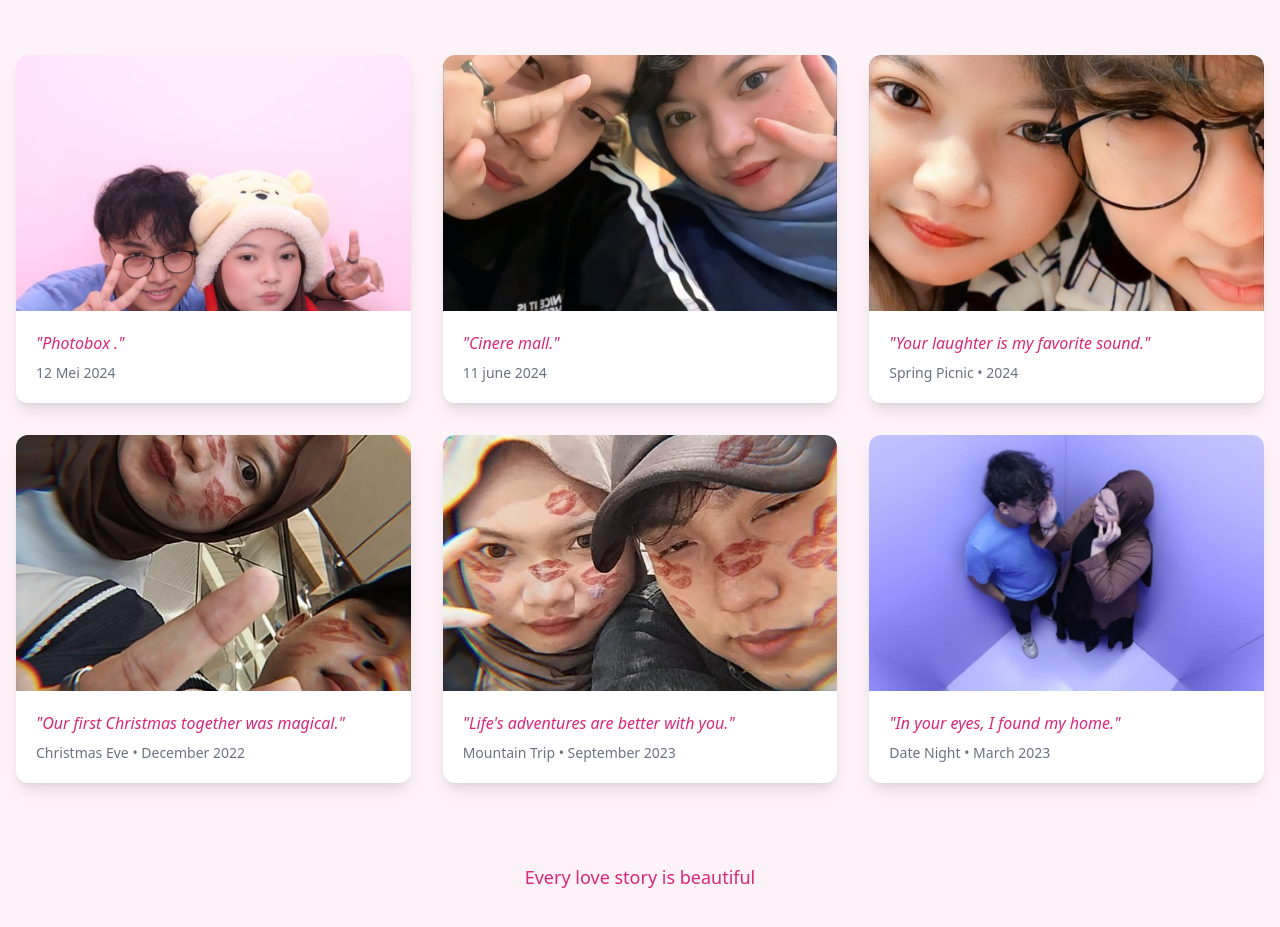
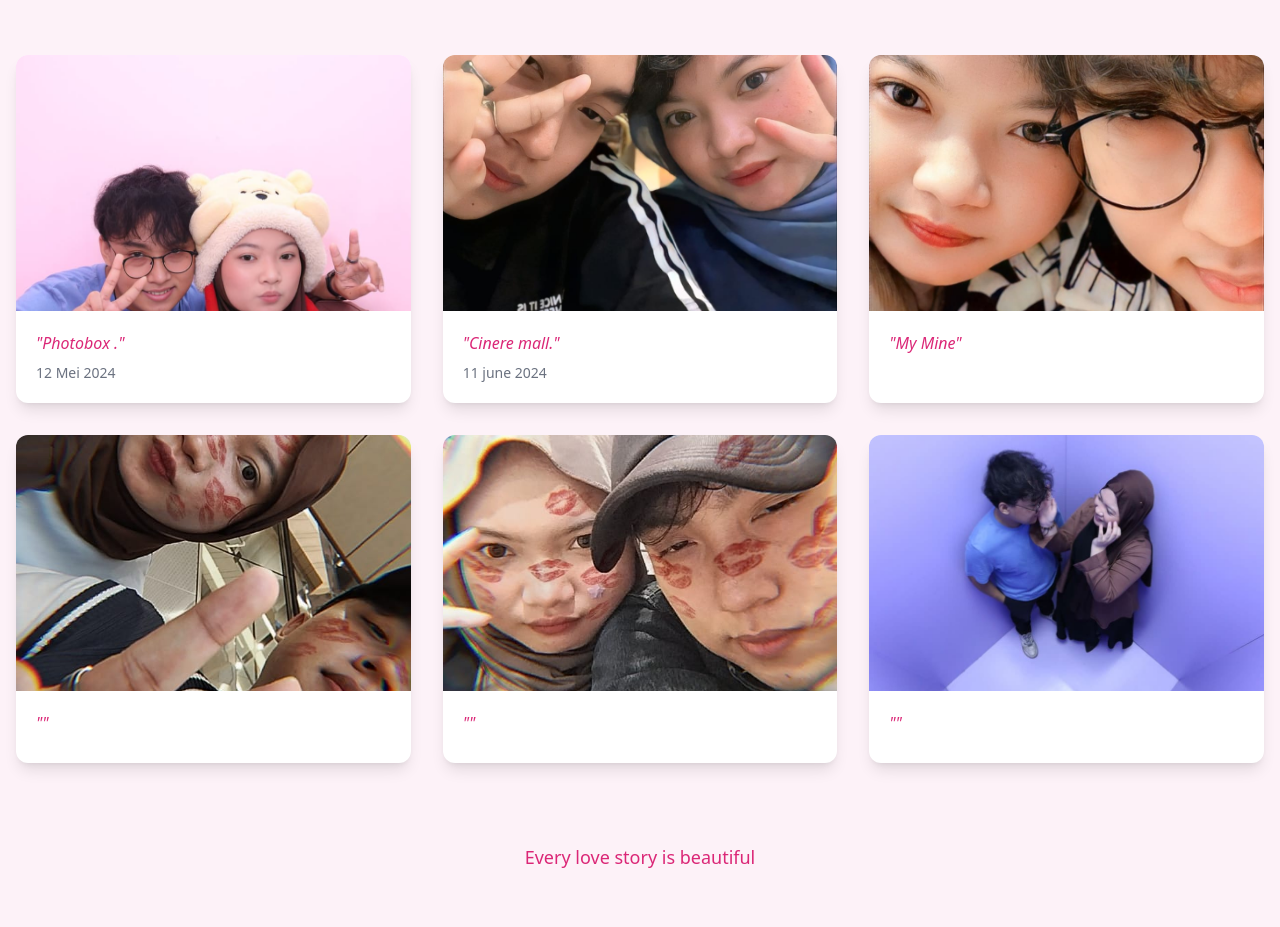
Before and after one commit to esarizky029-pixel/my_mine, a plain HTML site: page index.html in a window 1280 px wide. Shown: the part 161-1088 px from the top of the page. Drawn offline with nearby package versions, Linux system fonts and the light colour scheme.

Commit message:
Update index.html

```diff
--- a/index.html
+++ b/index.html
@@ -82,8 +82,8 @@
                         onerror="this.onerror=null;this.src='images/p2.jpg?text=Loading+Error'">
                 </div>
                 <div class="p-5">
-                    <p class="text-pink-600 italic">"Your laughter is my favorite sound."</p>
-                    <p class="text-gray-500 mt-2 text-sm">Spring Picnic •  2024</p>
+                    <p class="text-pink-600 italic">"My Mine"</p>
+                    <p class="text-gray-500 mt-2 text-sm"></p>
                 </div>
             </div>
 
@@ -97,8 +97,8 @@
                         onerror="this.onerror=null;this.src='images/p5.jpg?text=Loading+Error'">
                 </div>
                 <div class="p-5">
-                    <p class="text-pink-600 italic">"Our first Christmas together was magical."</p>
-                    <p class="text-gray-500 mt-2 text-sm">Christmas Eve • December 2022</p>
+                    <p class="text-pink-600 italic">""</p>
+                    <p class="text-gray-500 mt-2 text-sm"></p>
                 </div>
             </div>
 
@@ -112,8 +112,8 @@
                         onerror="this.onerror=null;this.src='images/p6.jpg?text=Loading+Error'">
                 </div>
                 <div class="p-5">
-                    <p class="text-pink-600 italic">"Life's adventures are better with you."</p>
-                    <p class="text-gray-500 mt-2 text-sm">Mountain Trip • September 2023</p>
+                    <p class="text-pink-600 italic">""</p>
+                    <p class="text-gray-500 mt-2 text-sm"></p>
                 </div>
             </div>
 
@@ -127,8 +127,8 @@
                         onerror="this.onerror=null;this.src='images/p4.jpg?text=Loading+Error'">
                 </div>
                 <div class="p-5">
-                    <p class="text-pink-600 italic">"In your eyes, I found my home."</p>
-                    <p class="text-gray-500 mt-2 text-sm">Date Night • March 2023</p>
+                    <p class="text-pink-600 italic">""</p>
+                    <p class="text-gray-500 mt-2 text-sm"></p>
                 </div>
             </div>
         </div>
```
